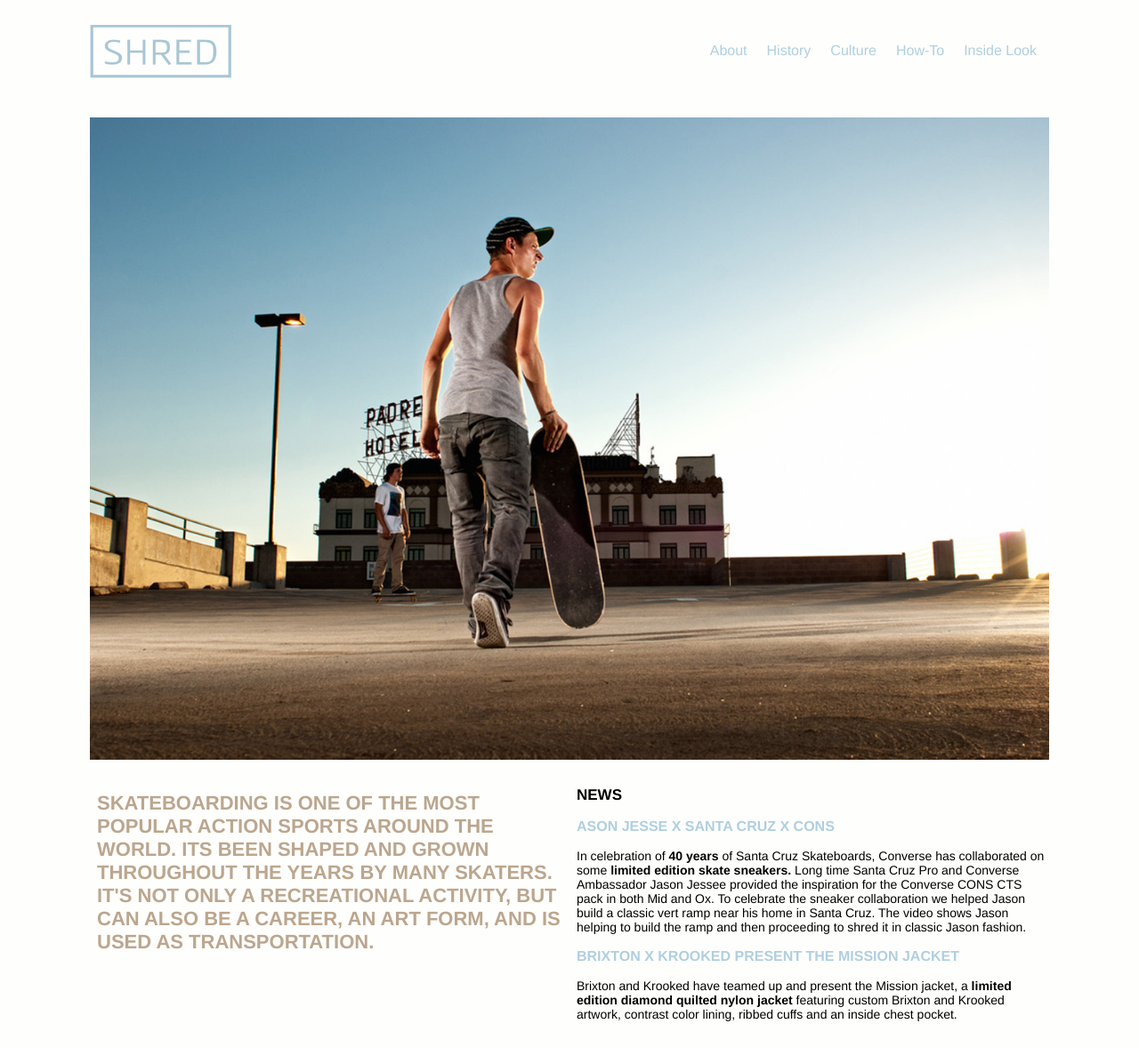
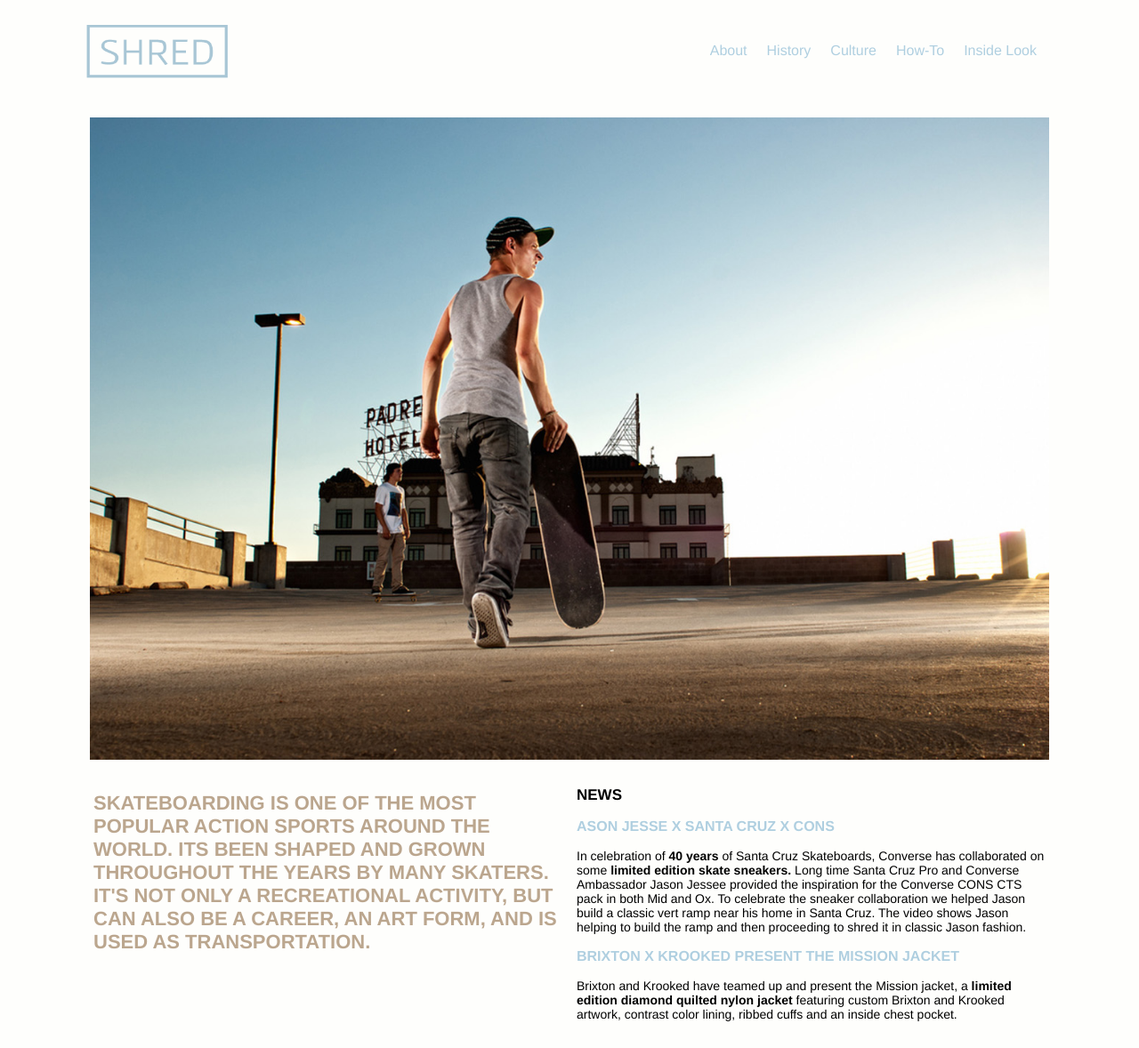
Before and after one commit to maddiwatson1/large-data-website, a Jekyll site: the page built from index.html, in a window 1280 px wide. Shown: the whole page at 89% size. Built offline with Jekyll 4.4.1, drawn with Linux system fonts in a browser that asks for light colours; Markdown is read by kramdown in place of the engine named in the settings.

Commit message:
css changes

```diff
--- a/css/general.css
+++ b/css/general.css
@@ -14,7 +14,7 @@ body {
 }
 
 h1 {
-	margin-left: 8px;
+	margin-left: 4px;
 	margin-top: 20px;
 	font-size: 16px;
 	text-transform: uppercase;
```
